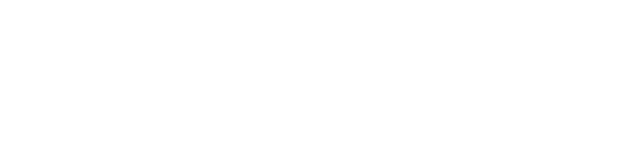
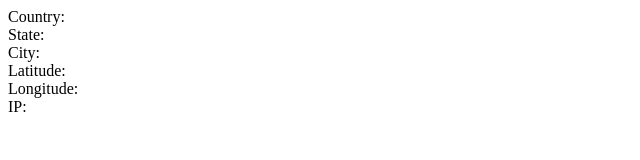
Before and after one commit to igotfr/cindRoberta.github.io, a plain HTML site: page index.html in a window 1280 px wide. Shown: the whole page, without its empty margins (0-640 px from the left). Drawn offline with Linux system fonts and the light colour scheme; no server answers.

Commit message:
Update index.html

```diff
--- a/index.html
+++ b/index.html
@@ -1,19 +1,18 @@
 <!DOCTYPE html>
 <html>
-
 <head>
-<meta name="viewport" content="initial-scale=1.0, user-scalable=no"/>
-<meta http-equiv="content-type" content="text/html; charset=UTF-8"/>
-<title></title>
+  <meta name="viewport" content="initial-scale=1.0, user-scalable=no"/>
+  <meta http-equiv="content-type" content="text/html; charset=UTF-8"/>
+  <title></title>
 </head>
 
 <body>
-  <!--div>Country: <span id="country"></span></div>
+  <div>Country: <span id="country"></span></div>
   <div>State: <span id="state"></span></div>
   <div>City: <span id="city"></span></div>
   <div>Latitude: <span id="latitude"></span></div>
   <div>Longitude: <span id="longitude"></span></div>
-  <div>IP: <span id="ip"></span></div-->
+  <div>IP: <span id="ip"></span></div>
 
 <script>
 async function getCoords() {
@@ -21,7 +20,8 @@ async function getCoords() {
 }
 
 getCoords().then(v => console.log(v));
-/*(async () => {
+
+(async () => {
   //const l;
   const response = await fetch('https://geolocation-db.com/json/').then(r => r.json());
   console.log(response);
@@ -33,9 +33,8 @@ getCoords().then(v => console.log(v));
   document.getElementById('ip').innerHTML = response.IPv4;
   //response.then(v => l = v);
   //console.log(l);
-})();*/
+})();
 </script>
 
 </body>
-
 </html>
```
